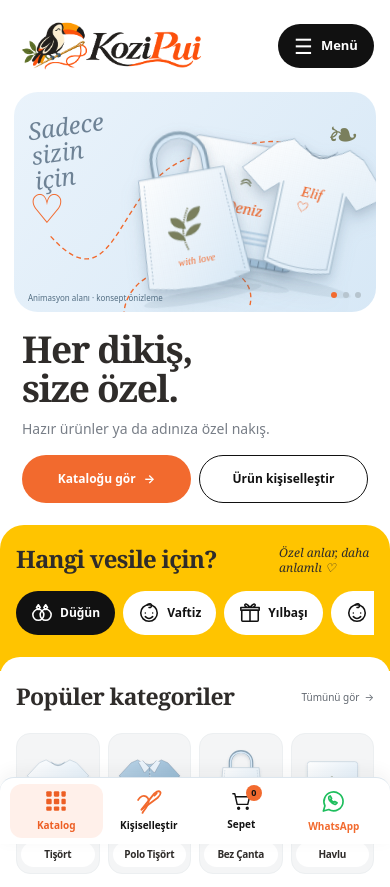
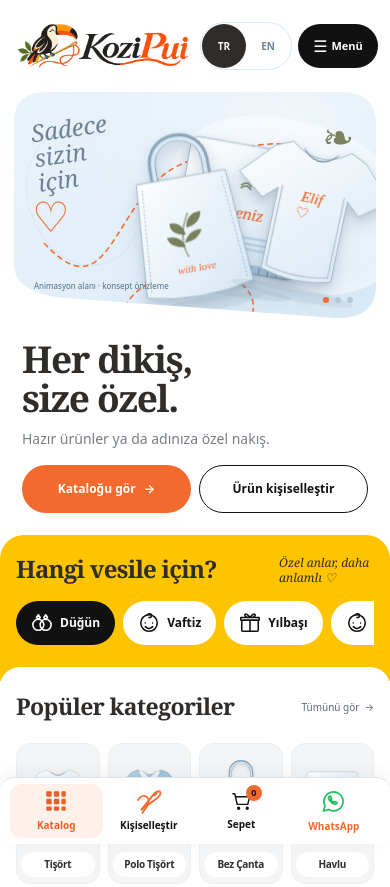
Before and after one commit to BuSo2024/kozipui-website, a plain HTML site: page index.html in a window 390 px wide. Shown: the top 887 px of the page. Drawn offline with Linux system fonts and the light colour scheme.

Commit message:
Keep mobile language switch visible and sculpt hero stage

```diff
--- a/styles.css
+++ b/styles.css
@@ -174,3 +174,25 @@ body.mobile-menu-open{overflow:hidden}body.mobile-menu-open .bottom-nav{visibili
 @media(max-width:360px){.header,.header.is-scrolled{padding-left:12px;padding-right:12px}.header .brand img,.header.is-scrolled .brand img{width:160px;max-width:none}.header .hamburger{min-width:86px;padding:0 12px}.hero .hero-copy .button{font-size:10px}.occasion-heading h2{font-size:22px}.mobile-category-heading h2{font-size:21px}#catalog .catalog-image img{height:90px}}
 .app-icon{width:24px;height:24px;flex-shrink:0}
 @media(max-width:800px){.bottom-nav .app-icon{width:26px;height:26px}.bottom-nav a:first-child .app-icon{fill:currentColor;stroke:none}.bottom-nav a:nth-child(2) .app-icon{color:var(--orange)}.occasion-chips .app-icon{width:22px;height:22px}.mobile-step-grid .step-icon svg{width:36px;height:36px}.hero h1{max-width:100%}#mobile-menu a::after{content:"";width:7px;height:7px;border-top:1.5px solid var(--slate);border-right:1.5px solid var(--slate);transform:rotate(45deg)}}
+
+/* Mobile-only revision: visible language toggle and sculpted animation stage. */
+.mobile-stage-definitions{position:absolute;pointer-events:none}
+@media(max-width:800px){
+.header,.header.is-scrolled{padding-left:12px;padding-right:12px;gap:6px}
+.header .header-tools{gap:6px}
+.header .header-tools>.languages{display:flex;width:92px;height:48px;padding:1px;flex-shrink:0}
+.header .header-tools>.languages button{width:44px;min-width:44px;height:44px;min-height:44px;font-size:10px}
+.header .header-tools>.basket-trigger{display:none}
+.header .brand img,.header.is-scrolled .brand img{width:clamp(112px,calc(100vw - 208px),240px);height:auto;max-width:100%;max-height:none}
+.header .hamburger{min-width:80px;height:44px;padding:0 8px;gap:4px}
+.header .menu-word{font-size:11px}.header .menu-symbol{font-size:16px}
+.hero .hero-art{aspect-ratio:1.6;min-height:230px;border-radius:0;clip-path:url(#mobile-stage-shape);background:radial-gradient(ellipse at 78% 15%,#fff8,transparent 55%),linear-gradient(130deg,#EAF3FB,#D7E8F6);filter:drop-shadow(0 9px 12px #6e829510)}
+.mobile-animation-stage::before{content:"";position:absolute;right:-8%;top:12%;width:66%;height:72%;border-radius:48% 52% 38% 62%;background:#ffffff50;rotate:12deg;box-shadow:inset 0 0 28px #ffffff80;pointer-events:none}
+.mobile-animation-stage::after{content:"";position:absolute;left:4%;top:15%;width:30%;height:60%;border:1px dotted #6e829530;border-right-color:transparent;border-radius:50%;rotate:-20deg;pointer-events:none}
+.stage-script{left:20px;top:22px}
+.stage-thread path{stroke-width:2.2;stroke-dasharray:8 5}
+.stage-heart{left:18px;bottom:34%;font-size:42px}
+.stage-note{left:20px;bottom:13%;font-size:8px}
+.stage-dots{right:23px;bottom:19px}
+.stage-leaf{right:22px;top:18px}
+}
```
Also changed, not shown: index.html (+2 -1 lines).
